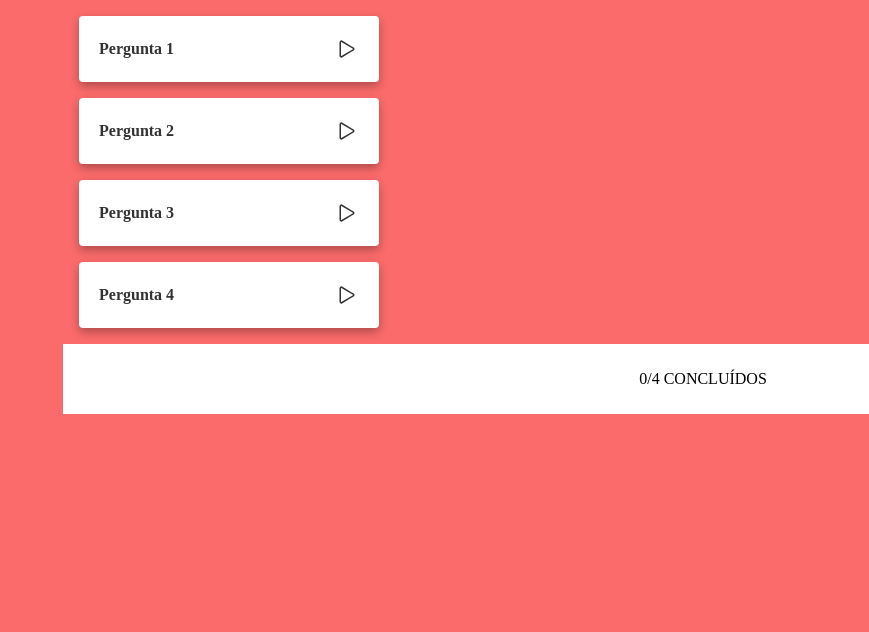
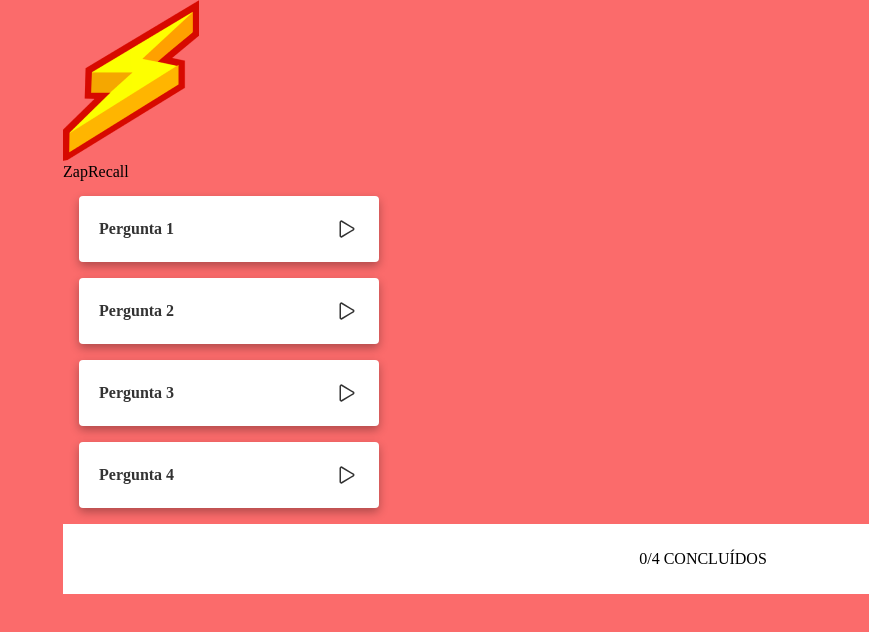
Before and after one commit to Jean07Campelo/projeto8-zaprecall, a React (Create React App) app: page / in a window 1280 px wide. Shown: the top 632 px of the page, without its empty margins (411-1280 px from the left). Built offline with nearby package versions, Linux system fonts and the light colour scheme; a web font is replaced by a local one.

Commit message:
Desenvolvendo topo após iniciar

```diff
--- a/src/Flashcards/Flashcards.js
+++ b/src/Flashcards/Flashcards.js
@@ -1,6 +1,7 @@
 import React from "react";
 
 import './style.css'
+import Top from "../Top/Top";
 import Options from '../Options'
 import Footer from '../Footer';
 
@@ -42,6 +43,7 @@ export default function Flashcards({ cards, status, setStatus, icons, setIcons }
   ));
 
   return <>
+  <Top />
   {renderCard}
   <Footer cards={cards} status={status} icons={icons} />
   </>;
--- /dev/null
+++ b/src/Top/Top.js
@@ -0,0 +1,16 @@
+import React from "react";
+
+import './style.css';
+import logo from '../assets/logo.png';
+
+
+export default function Top () {
+    const description = 'Logo ZapRecall, um raio amarelo com contorno vermelho';
+
+    return(
+    <div className='top'>
+      <img src={logo} alt={description}/>
+        <h1>ZapRecall</h1>
+    </div>
+    )
+}
```
Also changed, not shown: src/Top/style.css (added).
